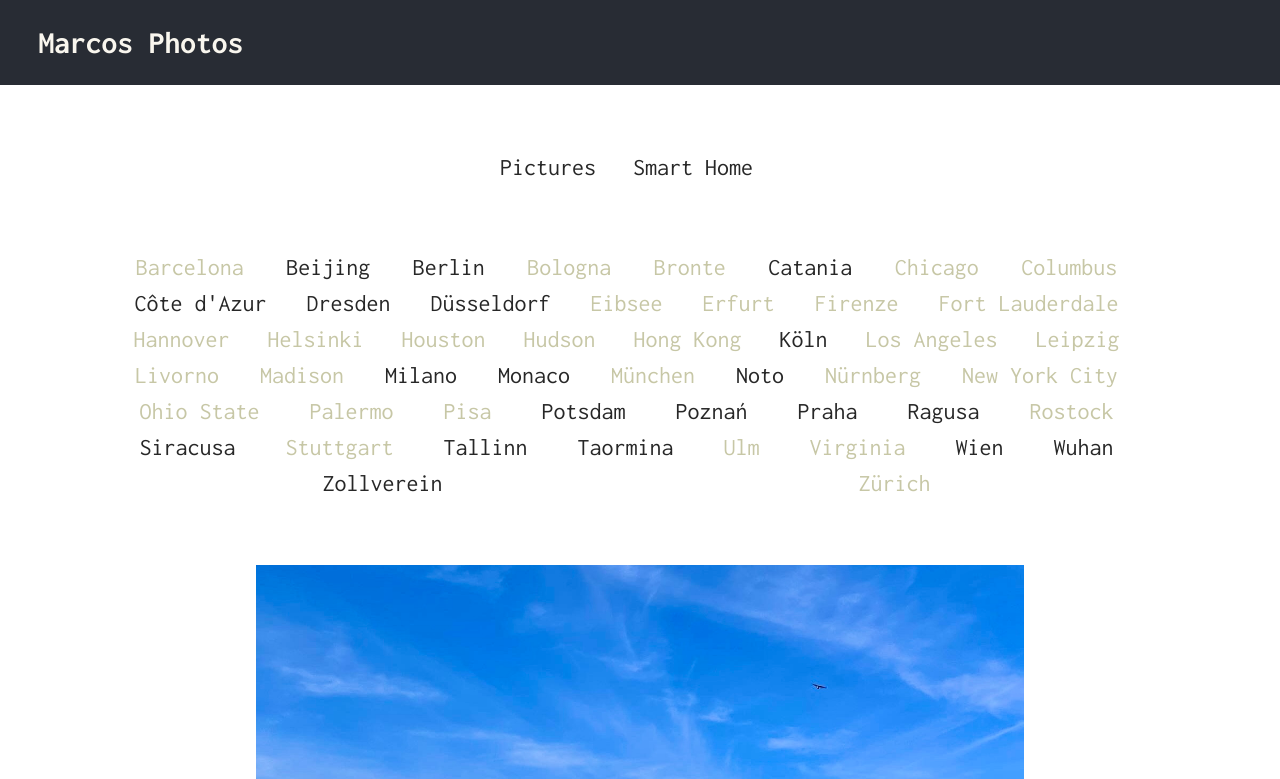
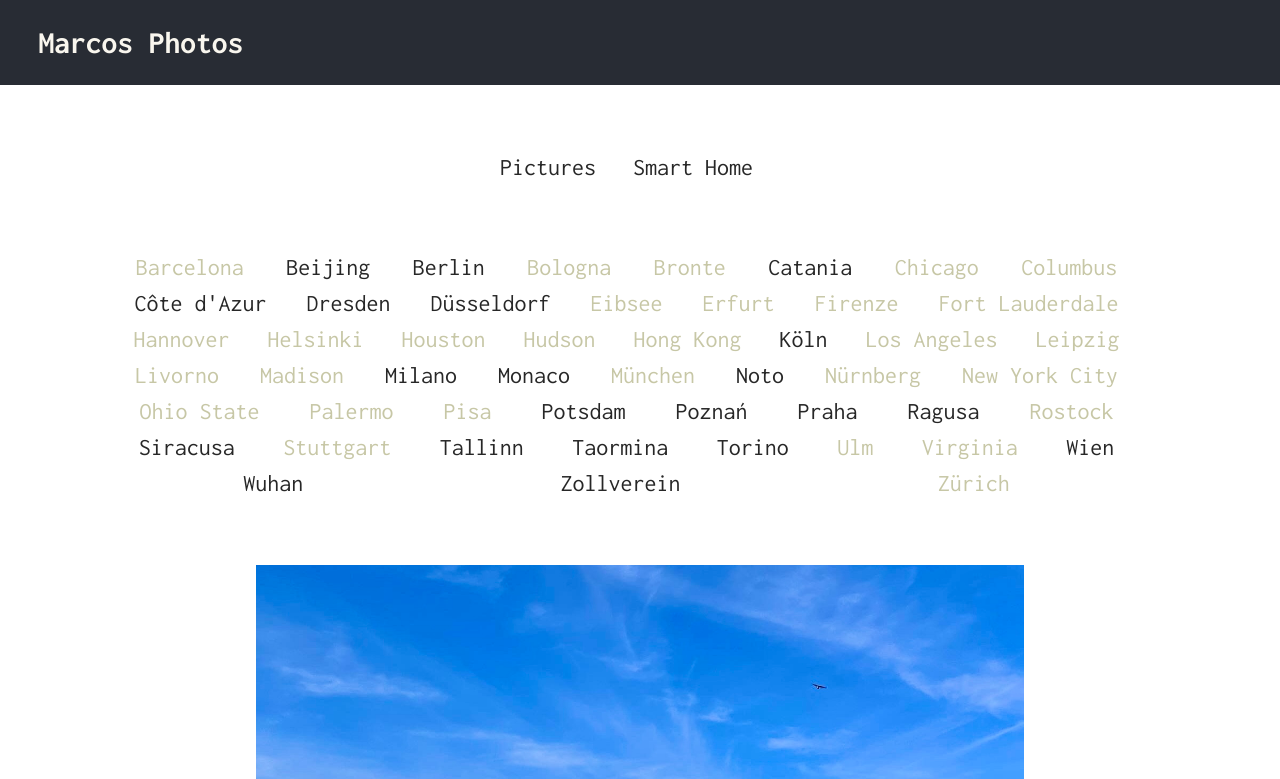
Before and after one commit to marcoft43/marcosclp, a React (Create React App) app: page /Zurich in a window 1280 px wide. Shown: the top 779 px of the page. Built offline with nearby package versions, Linux system fonts and the light colour scheme; a web font is replaced by a local one.

Commit message:
Added routes for Torino

```diff
--- a/src/Pictures.js
+++ b/src/Pictures.js
@@ -43,6 +43,7 @@ import Siracusa from './pages/Siracusa';
 import Stuttgart from './pages/Stuttgart';
 import Tallinn from './pages/Tallinn';
 import Taormina from './pages/Taormina';
+import Torino from './pages/Torino';
 import Ulm from './pages/Ulm';
 import Virginia from './pages/Virginia';
 import Wien from './pages/Wien';
@@ -187,6 +188,9 @@ const Pictures = () => {
           <Route path='/Taormina' element={<Taormina />}/>
         </Routes>
         <Routes>
+          <Route path='/Torino' element={<Torino />}/>
+        </Routes>
+        <Routes>
           <Route path='/Ulm' element={<Ulm />}/>
         </Routes>
         <Routes>
--- a/src/components/pictures_navbar.js
+++ b/src/components/pictures_navbar.js
@@ -51,6 +51,7 @@ const Pictures_Navbar = () => {
           <Nav.Link href="/Stuttgart" className='me-3 navbar-phone'>Stuttgart</Nav.Link>
           <Nav.Link href="/Tallinn" className='me-3 navbar-camera'>Tallinn</Nav.Link>
           <Nav.Link href="/Taormina" className='me-3 navbar-camera'>Taormina</Nav.Link>
+          <Nav.Link href="/Torino" className='me-3 navbar-camera'>Torino</Nav.Link>
           <Nav.Link href="/Ulm" className='me-3 navbar-phone'>Ulm</Nav.Link>
           <Nav.Link href="/Virginia" className='me-3 navbar-phone'>Virginia</Nav.Link>
           <Nav.Link href="/Wien" className='me-3 navbar-camera'>Wien</Nav.Link>
```
